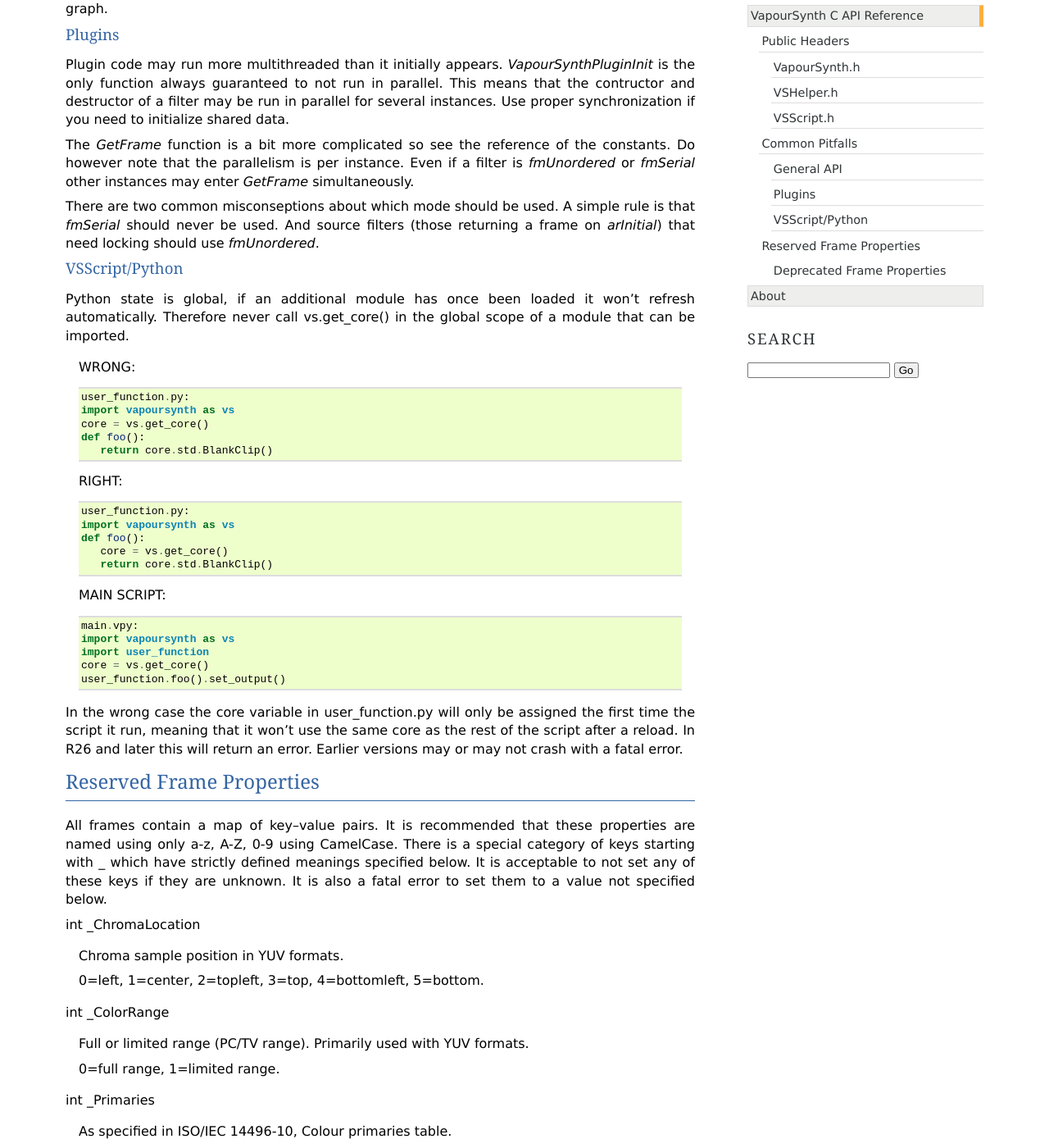
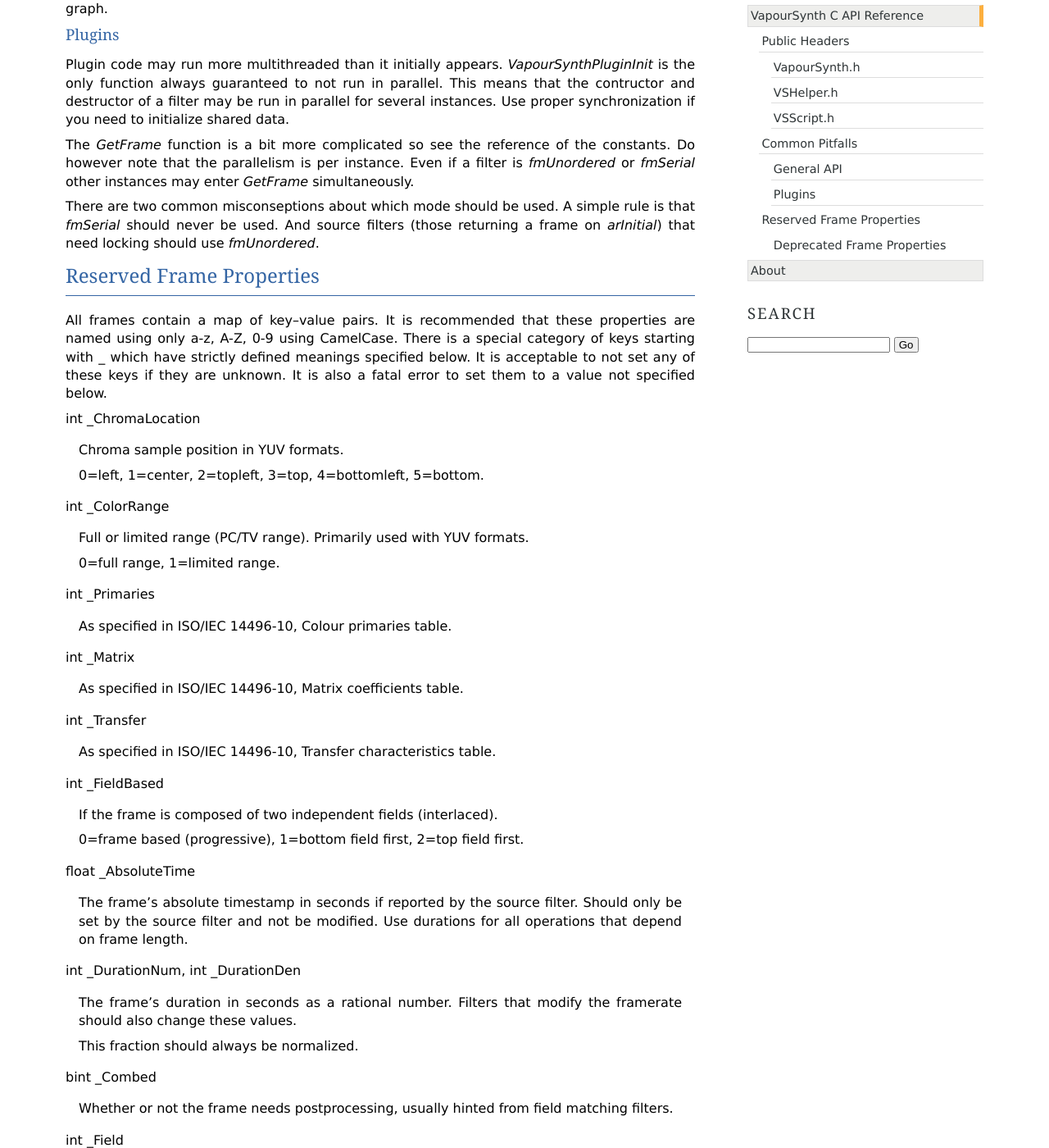
Before and after one commit to vapoursynth/vapoursynth, a Sphinx documentation site: the page built from doc/apireference.rst, in a window 1280 px wide and 1400 px high, scrolled down 645 px. Shown: the whole window at 82% size. Built offline with Sphinx 7.4.7, drawn with Linux system fonts in a browser that asks for light colours; formulas are drawn with MathJax 3.

Commit message:
Update docs with the new nicer way to reference the core

```diff
--- a/doc/apireference.rst
+++ b/doc/apireference.rst
@@ -29,37 +29,6 @@
 The *GetFrame* function is a bit more complicated so see the reference of the constants. Do however note that the parallelism is per instance. Even if a filter is *fmUnordered* or *fmSerial* other instances may enter *GetFrame* simultaneously.
 
 There are two common misconseptions about which mode should be used. A simple rule is that *fmSerial* should never be used. And source filters (those returning a frame on *arInitial*) that need locking should use *fmUnordered*.
-
-VSScript/Python
----------------
-Python state is global, if an additional module has once been loaded it won't refresh automatically. Therefore never call vs.get_core() in the global scope of a module that can be imported.
-
-   WRONG::
-
-      user_function.py:
-      import vapoursynth as vs
-      core = vs.get_core()
-      def foo():
-         return core.std.BlankClip()
-
-   RIGHT::
-
-      user_function.py:
-      import vapoursynth as vs
-      def foo():
-         core = vs.get_core()
-         return core.std.BlankClip()
-
-   MAIN SCRIPT::
-
-      main.vpy:
-      import vapoursynth as vs
-      import user_function
-      core = vs.get_core()
-      user_function.foo().set_output()
-
-In the wrong case the core variable in user_function.py will only be assigned the first time the script it run, meaning that it won't use the same core as the rest of the script after a reload.
-In R26 and later this will return an error. Earlier versions may or may not crash with a fatal error.
 
 Reserved Frame Properties
 #########################
--- a/doc/gettingstarted.rst
+++ b/doc/gettingstarted.rst
@@ -14,8 +14,7 @@
 
 Here's a sample script to be inspired by, it assumes that ffms2 is installed and :doc:`auto-loaded <autoloading>`::
 
-   import vapoursynth as vs
-   core = vs.get_core()
+   from vapoursynth import core
    video = core.ffms2.Source(source='Rule6.mkv')
    video = core.std.Transpose(video)
    video.set_output()
--- a/doc/installation.rst
+++ b/doc/installation.rst
@@ -16,9 +16,8 @@
 Test it by opening a Python command line (should be added to your start menu)
 and type this::
 
-   import vapoursynth as vs
-   c = vs.get_core()
-   print(c.version())
+   from vapoursynth import core
+   print(core.version())
 
 After typing the final line you should see the version printed along with a
 few other lines describing the options used when instantiating the Core object.
```
Also changed, not shown: doc/pythonreference.rst (+11 -5 lines), 1 other file.
